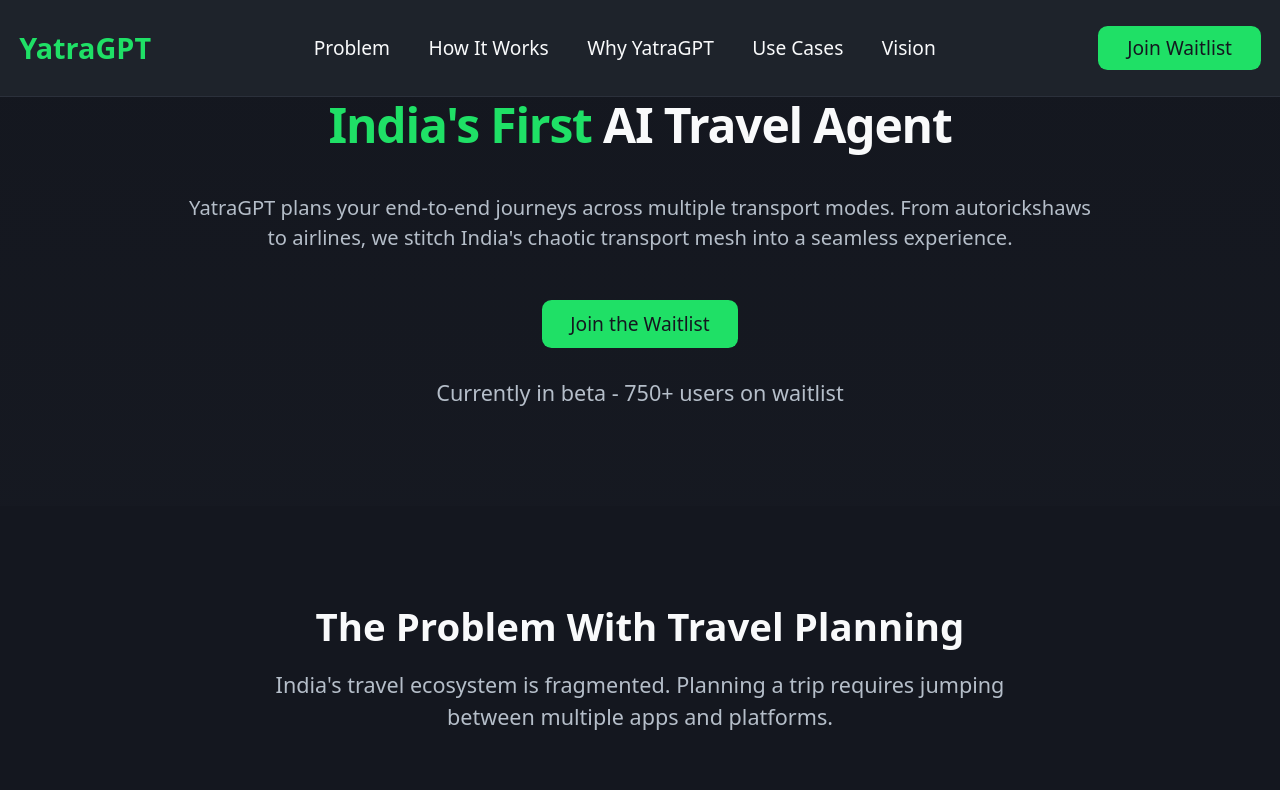
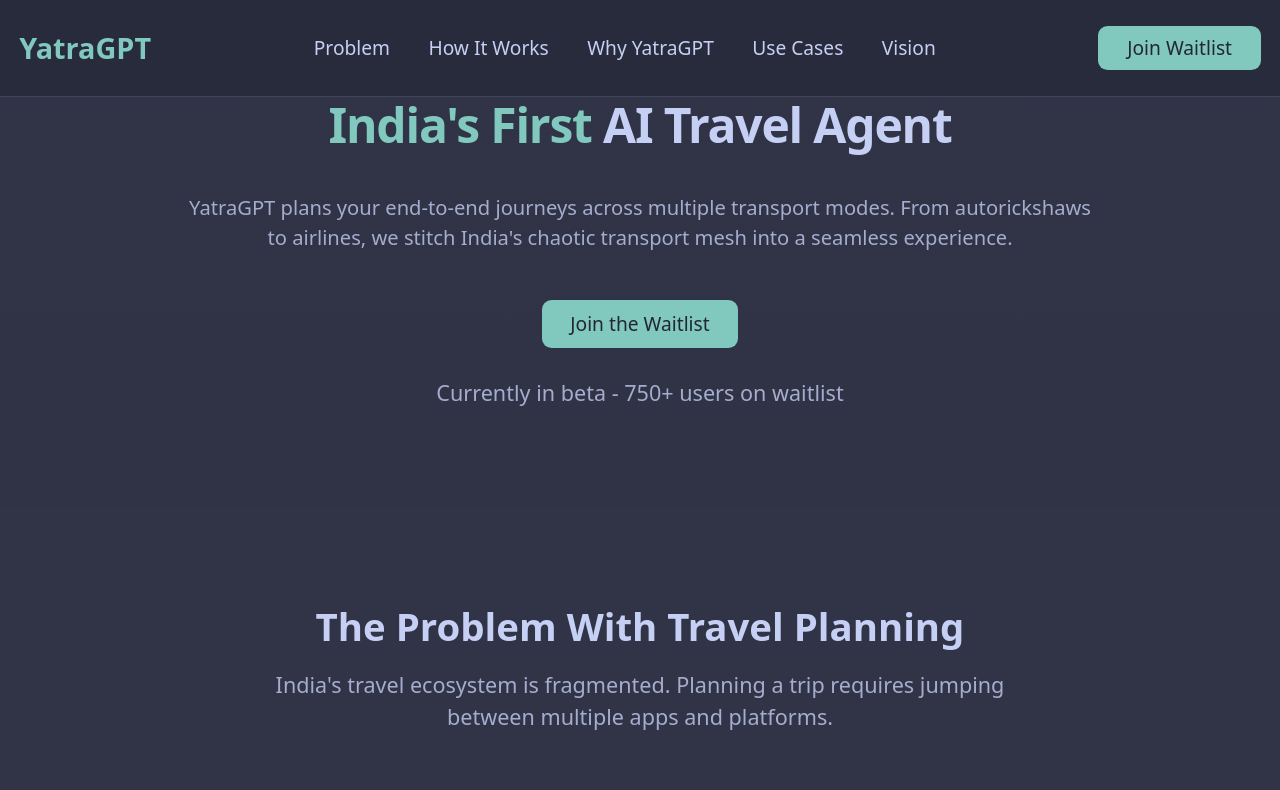
Before and after one commit to vee1e/finova, a Next.js app: page / in a window 1280 px wide. Shown: the top 790 px of the page. Built offline with nearby package versions, Linux system fonts and the light colour scheme.

Commit message:
made the color scheme catpuccin

```diff
--- a/src/app/globals.css
+++ b/src/app/globals.css
@@ -43,74 +43,111 @@
   --radius-xl: calc(var(--radius) + 4px);
 }
 
+/* Catppuccin Frappe Theme - Light Mode */
 :root {
   --radius: 0.625rem;
-  --background: oklch(1 0 0);
-  --foreground: oklch(0.141 0.005 285.823);
-  --card: oklch(1 0 0);
-  --card-foreground: oklch(0.141 0.005 285.823);
-  --popover: oklch(1 0 0);
-  --popover-foreground: oklch(0.141 0.005 285.823);
-  --primary: oklch(0.21 0.006 285.885);
-  --primary-foreground: oklch(0.985 0 0);
-  --secondary: oklch(0.967 0.001 286.375);
-  --secondary-foreground: oklch(0.21 0.006 285.885);
-  --muted: oklch(0.967 0.001 286.375);
-  --muted-foreground: oklch(0.552 0.016 285.938);
-  --accent: oklch(0.967 0.001 286.375);
-  --accent-foreground: oklch(0.21 0.006 285.885);
-  --destructive: oklch(0.577 0.245 27.325);
-  --border: oklch(0.92 0.004 286.32);
-  --input: oklch(0.92 0.004 286.32);
-  --ring: oklch(0.705 0.015 286.067);
-  --chart-1: oklch(0.646 0.222 41.116);
-  --chart-2: oklch(0.6 0.118 184.704);
-  --chart-3: oklch(0.398 0.07 227.392);
-  --chart-4: oklch(0.828 0.189 84.429);
-  --chart-5: oklch(0.769 0.188 70.08);
-  --sidebar: oklch(0.985 0 0);
-  --sidebar-foreground: oklch(0.141 0.005 285.823);
-  --sidebar-primary: oklch(0.21 0.006 285.885);
-  --sidebar-primary-foreground: oklch(0.985 0 0);
-  --sidebar-accent: oklch(0.967 0.001 286.375);
-  --sidebar-accent-foreground: oklch(0.21 0.006 285.885);
-  --sidebar-border: oklch(0.92 0.004 286.32);
-  --sidebar-ring: oklch(0.705 0.015 286.067);
+  /* Base */
+  --background: #eff1f5;
+  --foreground: #232634;
+  --card: #eff1f5;
+  --card-foreground: #232634;
+  --popover: #eff1f5;
+  --popover-foreground: #232634;
+
+  /* Primary - Teal */
+  --primary: #179299;
+  --primary-foreground: #eff1f5;
+
+  /* Secondary - Surface0 */
+  --secondary: #ccd0da;
+  --secondary-foreground: #232634;
+
+  /* Muted - Surface1 */
+  --muted: #bcc0cc;
+  --muted-foreground: #51576d;
+
+  /* Accent - Lavender */
+  --accent: #babbf1;
+  --accent-foreground: #232634;
+
+  /* Destructive - Red */
+  --destructive: #e78284;
+  --destructive-foreground: #eff1f5;
+
+  /* Borders and UI */
+  --border: #acb0be;
+  --input: #acb0be;
+  --ring: #8caaee;
+
+  /* Charts */
+  --chart-1: #8caaee; /* Blue */
+  --chart-2: #a6d189; /* Green */
+  --chart-3: #ef9f76; /* Peach */
+  --chart-4: #f4b8e4; /* Pink */
+  --chart-5: #e5c890; /* Yellow */
+
+  /* Sidebar */
+  --sidebar: #eff1f5;
+  --sidebar-foreground: #232634;
+  --sidebar-primary: #179299;
+  --sidebar-primary-foreground: #eff1f5;
+  --sidebar-accent: #babbf1;
+  --sidebar-accent-foreground: #232634;
+  --sidebar-border: #acb0be;
+  --sidebar-ring: #8caaee;
 }
 
+/* Catppuccin Frappe Theme - Dark Mode */
 .dark {
-  --background: hsl(222, 20%, 10%);
-  --foreground: hsl(210, 20%, 98%);
-  --card: hsl(222, 18%, 15%);
-  --card-foreground: hsl(210, 20%, 98%);
-  --popover: hsl(222, 18%, 15%);
-  --popover-foreground: hsl(210, 20%, 98%);
-  --primary: hsl(142, 76%, 50%);
-  --primary-foreground: hsl(222, 20%, 10%);
-  --secondary: hsl(222, 16%, 20%);
-  --secondary-foreground: hsl(210, 20%, 98%);
-  --muted: hsl(222, 16%, 20%);
-  --muted-foreground: hsl(215, 16%, 75%);
-  --accent: hsl(222, 16%, 20%);
-  --accent-foreground: hsl(210, 20%, 98%);
-  --destructive: hsl(0, 84%, 60%);
-  --destructive-foreground: hsl(210, 20%, 98%);
-  --border: hsl(222, 16%, 20%);
-  --input: hsl(222, 16%, 20%);
-  --ring: hsl(142, 76%, 50%);
-  --chart-1: oklch(0.488 0.243 264.376);
-  --chart-2: oklch(0.696 0.17 162.48);
-  --chart-3: oklch(0.769 0.188 70.08);
-  --chart-4: oklch(0.627 0.265 303.9);
-  --chart-5: oklch(0.645 0.246 16.439);
-  --sidebar: oklch(0.21 0.006 285.885);
-  --sidebar-foreground: oklch(0.985 0 0);
-  --sidebar-primary: oklch(0.488 0.243 264.376);
-  --sidebar-primary-foreground: oklch(0.985 0 0);
-  --sidebar-accent: oklch(0.274 0.006 286.033);
-  --sidebar-accent-foreground: oklch(0.985 0 0);
-  --sidebar-border: oklch(1 0 0 / 10%);
-  --sidebar-ring: oklch(0.552 0.016 285.938);
+  /* Base */
+  --background: #303446;
+  --foreground: #c6d0f5;
+  --card: #292c3c;
+  --card-foreground: #c6d0f5;
+  --popover: #292c3c;
+  --popover-foreground: #c6d0f5;
+
+  /* Primary - Teal */
+  --primary: #81c8be;
+  --primary-foreground: #232634;
+
+  /* Secondary - Surface0 */
+  --secondary: #414559;
+  --secondary-foreground: #c6d0f5;
+
+  /* Muted - Surface1 */
+  --muted: #414559;
+  --muted-foreground: #a5adce;
+
+  /* Accent - Lavender */
+  --accent: #babbf1;
+  --accent-foreground: #232634;
+
+  /* Destructive - Red */
+  --destructive: #e78284;
+  --destructive-foreground: #c6d0f5;
+
+  /* Borders and UI */
+  --border: #414559;
+  --input: #414559;
+  --ring: #81c8be;
+
+  /* Charts */
+  --chart-1: #8caaee; /* Blue */
+  --chart-2: #a6d189; /* Green */
+  --chart-3: #ef9f76; /* Peach */
+  --chart-4: #f4b8e4; /* Pink */
+  --chart-5: #e5c890; /* Yellow */
+
+  /* Sidebar */
+  --sidebar: #232634;
+  --sidebar-foreground: #c6d0f5;
+  --sidebar-primary: #81c8be;
+  --sidebar-primary-foreground: #232634;
+  --sidebar-accent: #414559;
+  --sidebar-accent-foreground: #c6d0f5;
+  --sidebar-border: rgba(198, 208, 245, 0.1);
+  --sidebar-ring: #a5adce;
 }
 
 @layer base {
@@ -164,49 +201,50 @@
     padding: 0.75rem 1.5rem !important;
   }
 
+  /* Catppuccin Frappe HSL values */
   :root {
-    --background: 0 0% 100%;
-    --foreground: 240 10% 3.9%;
-    --card: 0 0% 100%;
-    --card-foreground: 240 10% 3.9%;
-    --popover: 0 0% 100%;
-    --popover-foreground: 240 10% 3.9%;
-    --primary: 142 76% 36%;
-    --primary-foreground: 355.7 100% 97.3%;
-    --secondary: 240 4.8% 95.9%;
-    --secondary-foreground: 240 5.9% 10%;
-    --muted: 240 4.8% 95.9%;
-    --muted-foreground: 240 3.8% 46.1%;
-    --accent: 240 4.8% 95.9%;
-    --accent-foreground: 240 5.9% 10%;
-    --destructive: 0 84.2% 60.2%;
-    --destructive-foreground: 0 0% 98%;
-    --border: 240 5.9% 90%;
-    --input: 240 5.9% 90%;
-    --ring: 142 76% 36%;
+    --background: 227 27% 95%;
+    --foreground: 229 24% 17%;
+    --card: 227 27% 95%;
+    --card-foreground: 229 24% 17%;
+    --popover: 227 27% 95%;
+    --popover-foreground: 229 24% 17%;
+    --primary: 183 72% 35%;
+    --primary-foreground: 227 27% 95%;
+    --secondary: 223 16% 83%;
+    --secondary-foreground: 229 24% 17%;
+    --muted: 223 14% 77%;
+    --muted-foreground: 227 10% 37%;
+    --accent: 239 59% 84%;
+    --accent-foreground: 229 24% 17%;
+    --destructive: 359 76% 71%;
+    --destructive-foreground: 227 27% 95%;
+    --border: 225 10% 71%;
+    --input: 225 10% 71%;
+    --ring: 224 74% 74%;
     --radius: 0.5rem;
   }
 
   .dark {
-    --background: 20 14.3% 4.1%;
-    --foreground: 0 0% 95%;
-    --card: 24 9.8% 10%;
-    --card-foreground: 0 0% 95%;
-    --popover: 0 0% 9%;
-    --popover-foreground: 0 0% 95%;
-    --primary: 142 70% 50%;
-    --primary-foreground: 144.9 80.4% 10%;
-    --secondary: 240 3.7% 15.9%;
-    --secondary-foreground: 0 0% 98%;
-    --muted: 0 0% 15%;
-    --muted-foreground: 240 5% 64.9%;
-    --accent: 12 6.5% 15.1%;
-    --accent-foreground: 0 0% 98%;
-    --destructive: 0 62.8% 30.6%;
-    --destructive-foreground: 0 85.7% 97.3%;
-    --border: 240 3.7% 15.9%;
-    --input: 240 3.7% 15.9%;
-    --ring: 142 76% 36%;
+    --background: 229 23% 23%;
+    --foreground: 227 70% 87%;
+    --card: 230 22% 20%;
+    --card-foreground: 227 70% 87%;
+    --popover: 230 22% 20%;
+    --popover-foreground: 227 70% 87%;
+    --primary: 183 41% 65%;
+    --primary-foreground: 229 24% 17%;
+    --secondary: 227 17% 30%;
+    --secondary-foreground: 227 70% 87%;
+    --muted: 227 17% 30%;
+    --muted-foreground: 227 32% 73%;
+    --accent: 239 59% 84%;
+    --accent-foreground: 229 24% 17%;
+    --destructive: 359 76% 71%;
+    --destructive-foreground: 227 70% 87%;
+    --border: 227 17% 30%;
+    --input: 227 17% 30%;
+    --ring: 183 41% 65%;
   }
 }
 
```
